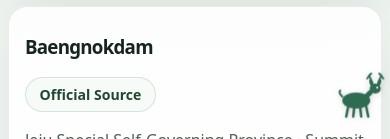
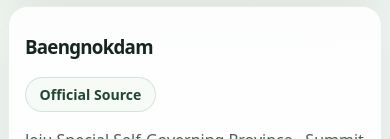
Before and after one commit to spaceHWI/mountaineyes, a React (Vite) app: page / in a window 390 px wide. Shown: the part 705-844 px from the top of the page. Built offline with nearby package versions, Linux system fonts and the light colour scheme; no server answers.

Commit message:
Remove deer easter egg

```diff
--- a/src/App.tsx
+++ b/src/App.tsx
@@ -1,6 +1,5 @@
 import { useEffect, useMemo, useState } from 'react'
 import './App.css'
-import { DeerEasterEgg } from './components/DeerEasterEgg'
 import { FeedCard } from './components/FeedCard'
 import { Icon } from './components/Icon'
 import { feeds, mountains, worldPicks, type FeedKind, type MountainId } from './data/feeds'
@@ -285,7 +284,6 @@ function App() {
           </a>
         </footer>
       </main>
-      <DeerEasterEgg />
     </div>
   )
 }
--- a/src/components/DeerEasterEgg.css
+++ /dev/null
@@ -1,53 +0,0 @@
-.deer-runner {
-  position: fixed;
-  left: -5rem;
-  bottom: 1rem;
-  z-index: 30;
-  pointer-events: none;
-  animation: deer-run-across 4.5s linear forwards;
-}
-
-.deer-svg {
-  display: block;
-  width: 4.25rem;
-  height: auto;
-  filter: drop-shadow(0 4px 10px rgba(47, 106, 83, 0.22));
-  animation: deer-bob 340ms ease-in-out infinite alternate;
-}
-
-@keyframes deer-run-across {
-  from {
-    transform: translateX(0);
-  }
-
-  to {
-    transform: translateX(calc(100vw + 10rem));
-  }
-}
-
-@keyframes deer-bob {
-  from {
-    transform: translateY(0);
-  }
-
-  to {
-    transform: translateY(-0.22rem);
-  }
-}
-
-@media (max-width: 720px) {
-  .deer-runner {
-    bottom: 0.7rem;
-  }
-
-  .deer-svg {
-    width: 3.6rem;
-  }
-}
-
-@media (prefers-reduced-motion: reduce) {
-  .deer-runner,
-  .deer-svg {
-    animation: none;
-  }
-}
--- a/src/components/DeerEasterEgg.tsx
+++ /dev/null
@@ -1,73 +0,0 @@
-import { useEffect, useState } from 'react'
-import './DeerEasterEgg.css'
-
-const DEER_COLOR = '#2f6a53'
-
-const DEER_SVG = (
-  <svg viewBox="0 0 64 48" fill="none" className="deer-svg">
-    {/* antler L */}
-    <path d="M44 12 L41 5 L39 8 M41 5 L43 3" stroke={DEER_COLOR} strokeWidth="1.8" strokeLinecap="round" />
-    {/* antler R */}
-    <path d="M50 12 L53 5 L55 8 M53 5 L51 3" stroke={DEER_COLOR} strokeWidth="1.8" strokeLinecap="round" />
-    {/* head */}
-    <ellipse cx="47" cy="18" rx="5.5" ry="5" fill={DEER_COLOR} />
-    {/* ear L */}
-    <ellipse cx="43" cy="12" rx="1.8" ry="3.5" fill={DEER_COLOR} transform="rotate(-15 43 12)" />
-    {/* ear R */}
-    <ellipse cx="51" cy="12" rx="1.8" ry="3.5" fill={DEER_COLOR} transform="rotate(15 51 12)" />
-    {/* eye */}
-    <circle cx="49" cy="17" r="1" fill="#fff" />
-    {/* neck */}
-    <path d="M42 22 Q38 26 36 28" stroke={DEER_COLOR} strokeWidth="5" strokeLinecap="round" />
-    {/* body */}
-    <ellipse cx="28" cy="30" rx="14" ry="8" fill={DEER_COLOR} />
-    {/* tail */}
-    <path d="M14 26 Q10 22 12 20" stroke={DEER_COLOR} strokeWidth="2" strokeLinecap="round" />
-    {/* legs */}
-    <line x1="20" y1="36" x2="18" y2="46" stroke={DEER_COLOR} strokeWidth="2.5" strokeLinecap="round" />
-    <line x1="26" y1="37" x2="25" y2="46" stroke={DEER_COLOR} strokeWidth="2.5" strokeLinecap="round" />
-    <line x1="32" y1="37" x2="33" y2="46" stroke={DEER_COLOR} strokeWidth="2.5" strokeLinecap="round" />
-    <line x1="38" y1="36" x2="40" y2="46" stroke={DEER_COLOR} strokeWidth="2.5" strokeLinecap="round" />
-  </svg>
-)
-
-const FIRST_DELAY_MS = 3_000
-const HIDE_DELAY_MS = 4_500
-const MIN_INTERVAL_MS = 30_000
-const MAX_INTERVAL_MS = 120_000
-
-export function DeerEasterEgg() {
-  const [visible, setVisible] = useState(false)
-
-  useEffect(() => {
-    let timerId: ReturnType<typeof setTimeout>
-    let hideTimerId: ReturnType<typeof setTimeout>
-
-    const show = () => {
-      setVisible(true)
-      hideTimerId = setTimeout(() => setVisible(false), HIDE_DELAY_MS)
-    }
-
-    const scheduleNext = () => {
-      const delay = MIN_INTERVAL_MS + Math.random() * (MAX_INTERVAL_MS - MIN_INTERVAL_MS)
-      timerId = setTimeout(() => {
-        show()
-        scheduleNext()
-      }, delay)
-    }
-
-    timerId = setTimeout(() => {
-      show()
-      scheduleNext()
-    }, FIRST_DELAY_MS)
-
-    return () => {
-      clearTimeout(timerId)
-      clearTimeout(hideTimerId)
-    }
-  }, [])
-
-  if (!visible) return null
-
-  return <div className="deer-runner deer-from-left" aria-hidden="true">{DEER_SVG}</div>
-}
```
